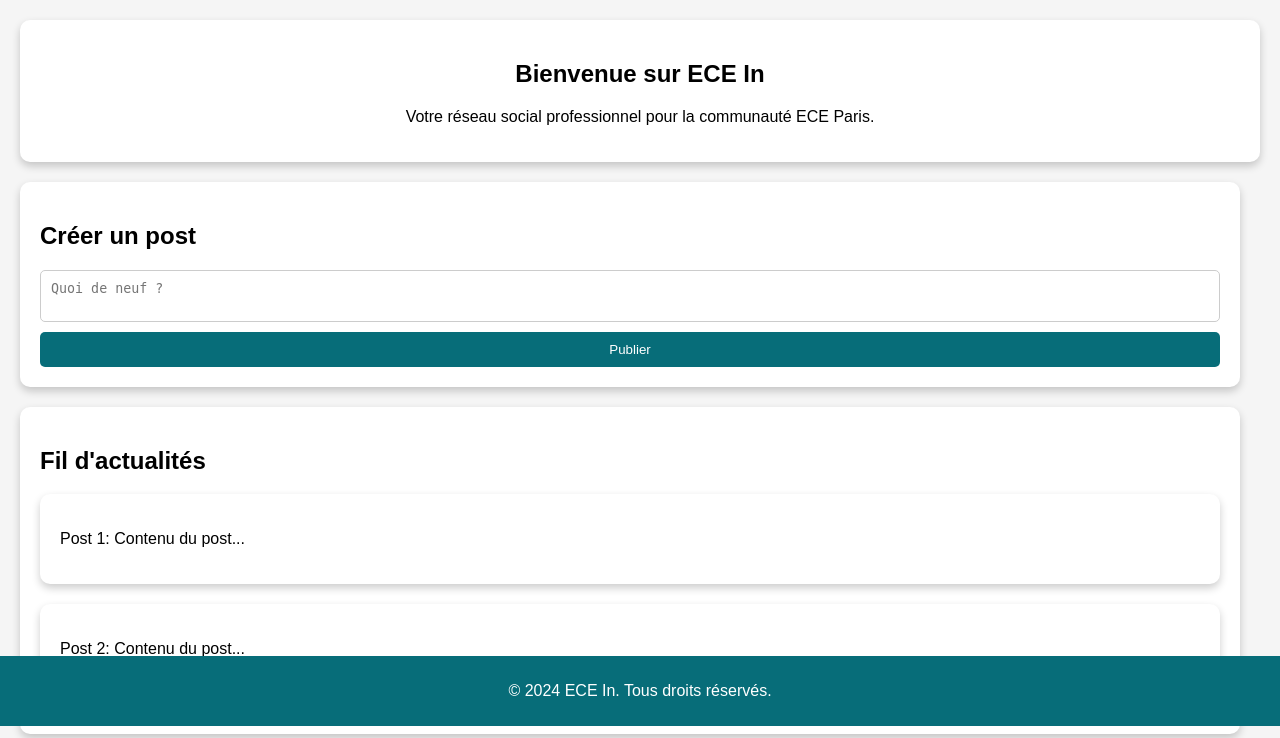
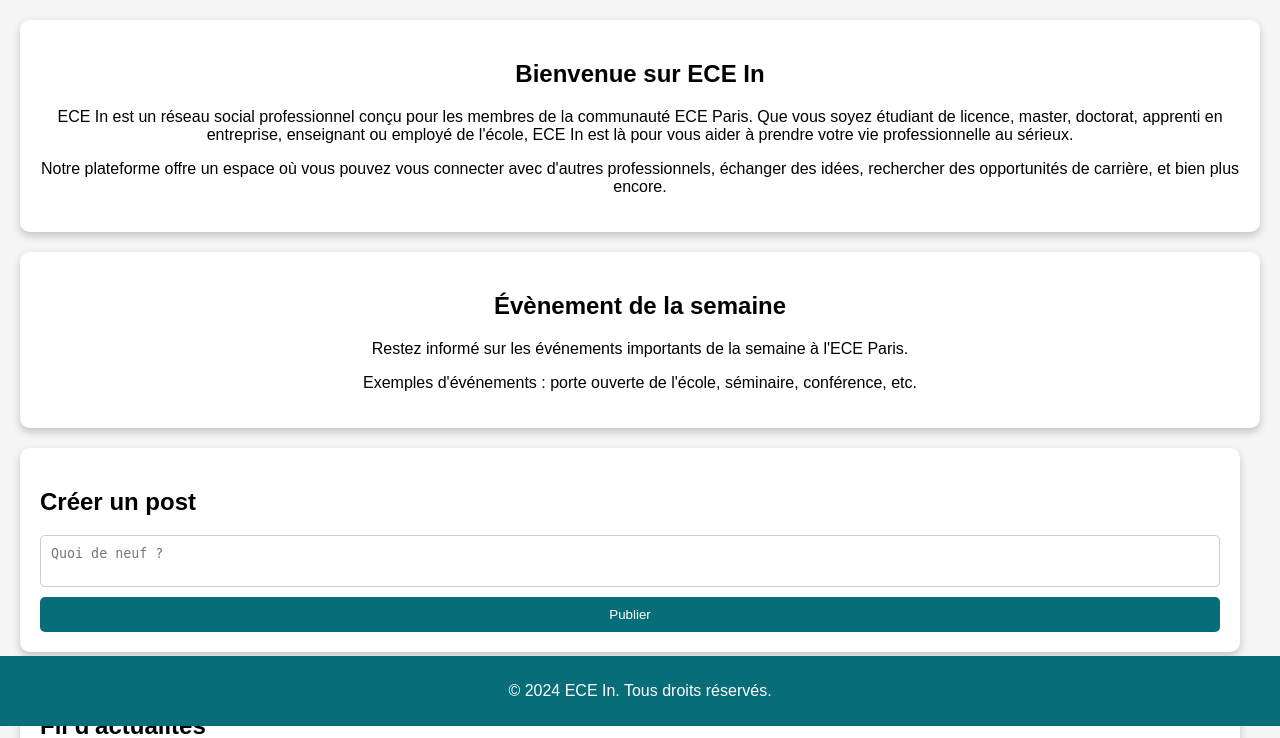
Before and after one commit to maylis211/Projet-ECE-In, a PHP site: page /accueil.php in a window 1280 px wide. Shown: the part 74-812 px from the top of the page. Run offline with PHP 8.4, Linux system fonts and the light colour scheme.

Commit message:
ajout de l'introduction ECE in et d'une section Evénements

```diff
--- a/Connexion/accueil.css
+++ b/Connexion/accueil.css
@@ -53,6 +53,14 @@ main {
     margin-bottom: 20px;
 }
 
+.event {
+    text-align: center;
+    padding: 20px;
+    background-color: white;
+    border-radius: 10px;
+    box-shadow: 0 4px 8px rgba(0, 0, 0, 0.2);
+    margin-bottom: 20px;
+}
 .main-content {
     display: flex;
     justify-content: space-between;
--- a/Connexion/accueil.php
+++ b/Connexion/accueil.php
@@ -38,7 +38,14 @@ if ($conn->connect_error) {
     <main>
         <section class="presentation">
             <h1>Bienvenue sur ECE In</h1>
-            <p>Votre réseau social professionnel pour la communauté ECE Paris.</p>
+            <p>ECE In est un réseau social professionnel conçu pour les membres de la communauté ECE Paris. Que vous soyez étudiant de licence, master, doctorat, apprenti en entreprise, enseignant ou employé de l'école, ECE In est là pour vous aider à prendre votre vie professionnelle au sérieux.</p>
+            <p>Notre plateforme offre un espace où vous pouvez vous connecter avec d'autres professionnels, échanger des idées, rechercher des opportunités de carrière, et bien plus encore.</p>
+        </section>
+        <section class="event">
+            <h2>Évènement de la semaine</h2>
+            <p>Restez informé sur les événements importants de la semaine à l'ECE Paris.</p>
+            <p>Exemples d'événements : porte ouverte de l'école, séminaire, conférence, etc.</p>
+            <!-- Ajoutez les détails sur l'événement ici -->
         </section>
         <div class="main-content">
             <div class="left-content">
```
